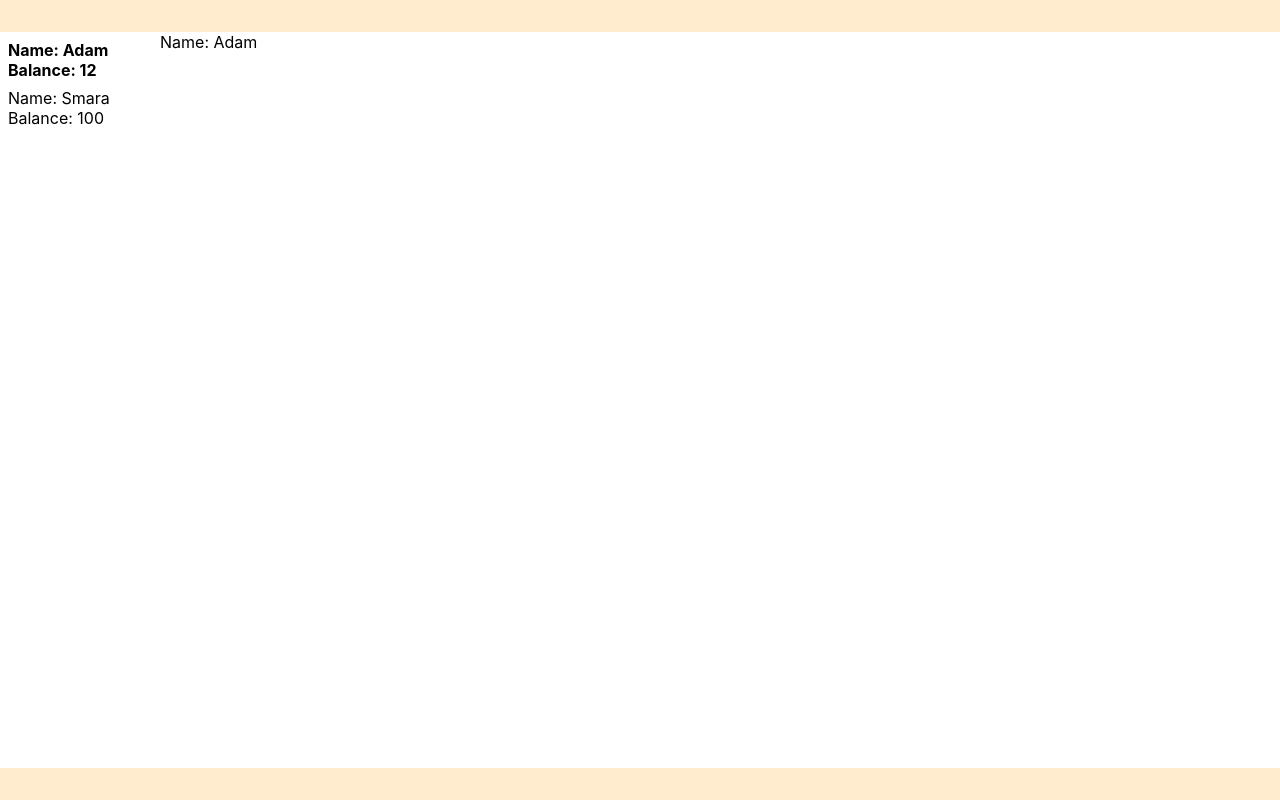
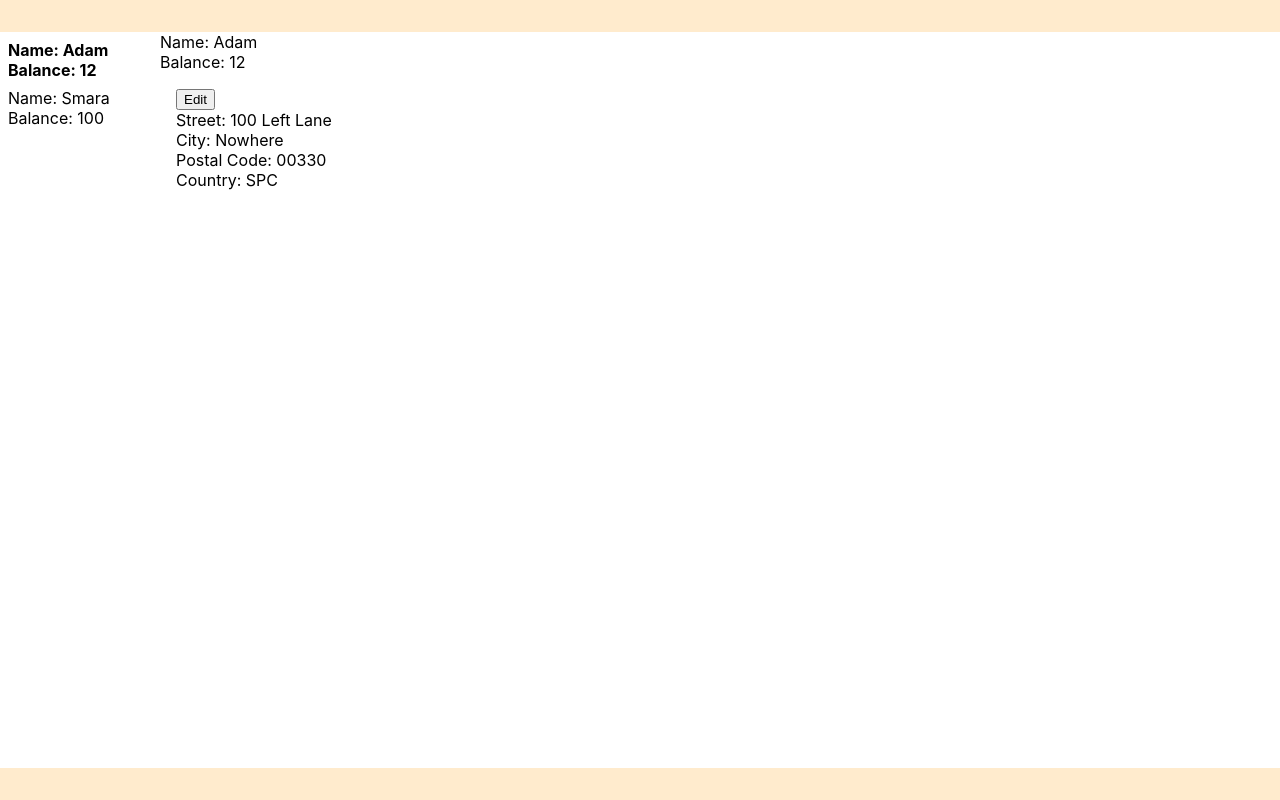
Before and after one commit to BeerOnBeard/bank-manager-spike, a React (Create React App) app in the folder src/client/: page / in a window 1280 px wide. Built offline with nearby package versions, Linux system fonts and the light colour scheme.

Commit message:
Displaying address and adding ability to edit.

```diff
--- /dev/null
+++ b/src/client/src/DisplayAddress.css
@@ -0,0 +1,3 @@
+.display-address {
+  padding: 1rem;
+}
--- /dev/null
+++ b/src/client/src/DisplayAddress.js
@@ -0,0 +1,26 @@
+import React, { Component } from 'react';
+import { connect } from 'react-redux';
+import './DisplayAddress.css';
+
+function editAddress() {
+  return { type: 'EDIT_ADDRESS' }
+}
+
+class DisplayAddress extends Component {
+  render() {
+    return (
+      <div className="display-address">
+        <button onClick={_ => this.props.editAddress()}>Edit</button>
+        <div>Street: {this.props.address.street}</div>
+        <div>City: {this.props.address.city}</div>
+        <div>Postal Code: {this.props.address.postalCode}</div>
+        <div>Country: {this.props.address.country}</div>
+      </div>
+    );
+  }
+}
+
+export default connect(
+  null,
+  { editAddress }
+)(DisplayAddress);
--- /dev/null
+++ b/src/client/src/EditAddress.css
@@ -0,0 +1,12 @@
+.edit-address {
+  margin: 1rem;
+}
+
+.edit-address div {
+  margin-bottom: 0.5rem;
+  display: flex;
+}
+
+.edit-address label {
+  min-width: 6rem;
+}
--- /dev/null
+++ b/src/client/src/EditAddress.js
@@ -0,0 +1,38 @@
+import React, { Component } from 'react';
+import { connect } from 'react-redux';
+import './EditAddress.css';
+
+class EditAddress extends Component {
+  submit(event) {
+    event.preventDefault();
+    console.log(event);
+  }
+
+  render() {
+    return (
+      <form className="edit-address">
+        <div>
+          <label htmlFor="street">Street:</label>
+          <input id="street" type="text" defaultValue={this.props.address.street} />
+        </div>
+        <div>
+          <label htmlFor="city">City:</label>
+          <input id="city" type="text" defaultValue={this.props.address.city} />
+        </div>
+        <div>
+          <label htmlFor="postal-code">Postal Code:</label>
+          <input id="postal-code" type="text" defaultValue={this.props.address.postalCode} />
+        </div>
+        <div>
+          <label htmlFor="country">Country:</label>
+          <input id="country" type="text" defaultValue={this.props.address.country} />
+        </div>
+        <input type="submit" value="submit" onClick={this.submit} />
+      </form>
+    );
+  }
+}
+
+export default connect(
+
+)(EditAddress);
--- a/src/client/src/Main.js
+++ b/src/client/src/Main.js
@@ -1,17 +1,25 @@
 import React, { Component } from 'react';
 import { connect } from 'react-redux';
 import './Main.css';
+import DisplayAddress from './DisplayAddress';
+import EditAddress from './EditAddress';
 
 class Main extends Component {
   render() {
     return (
       <div className="main">
-        <div>Name: { this.props.customers[this.props.selectedCustomer].name }</div>
+        <div>Name: { this.props.customer.name }</div>
+        <div>Balance: { this.props.customer.balance }</div>
+        {
+          this.props.isEditingAddress
+            ? <EditAddress address={this.props.customer.address} />
+            : <DisplayAddress address={this.props.customer.address} />
+        }
       </div>
     );
   }
 }
 
 export default connect(
-  state => { return { selectedCustomer: state.selectedCustomer, customers: state.customers }}
+  state => { return { customer: state.customers[state.selectedCustomer], isEditingAddress: state.isEditingAddress }}
 )(Main);
--- a/src/client/src/store.js
+++ b/src/client/src/store.js
@@ -2,6 +2,7 @@ import { createStore } from 'redux';
 
 const initialState = {
   selectedCustomer: 'Adam',
+  isEditingAddress: false,
   customers: {
     Adam: {
       name: 'Adam',
@@ -17,9 +18,9 @@ const initialState = {
       name: 'Smara',
       balance: 100.00,
       address: {
-        street: '101 Left Lane',
+        street: '102 Left Lane',
         postalCode: '10330',
-        city: 'Nowhereville',
+        city: 'Now-here-ville',
         country: 'SPACE'
       }
     }
@@ -29,10 +30,15 @@ const initialState = {
 function reducer(state = initialState, action) {
   switch (action.type) {
     case 'SELECT':
-      console.log(action.payload);
       return {
         ...state,
-        selectedCustomer: action.payload.name
+        selectedCustomer: action.payload.name,
+        isEditingAddress: false
+      };
+    case 'EDIT_ADDRESS':
+      return {
+        ...state,
+        isEditingAddress: true
       };
     default:
       return state;
```
